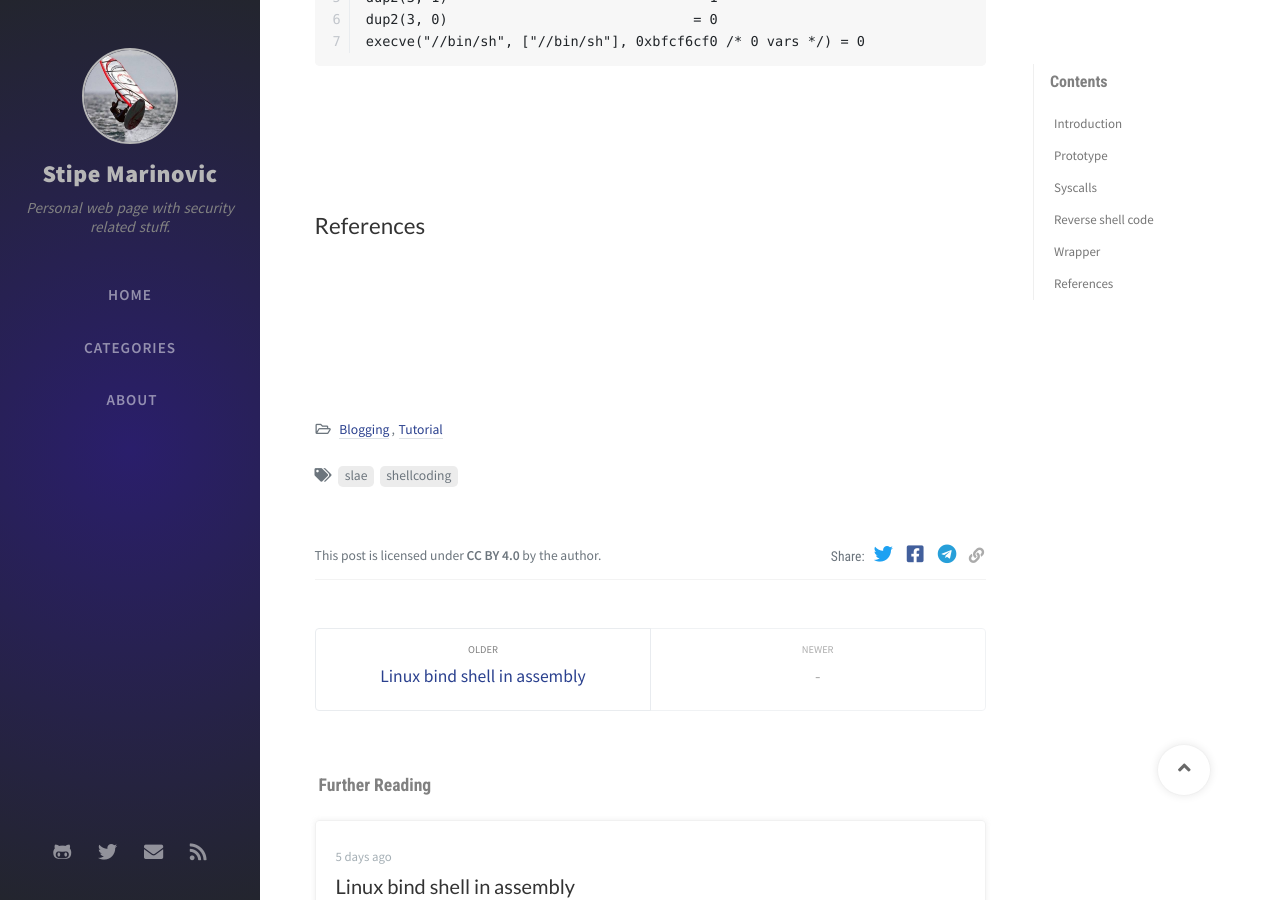
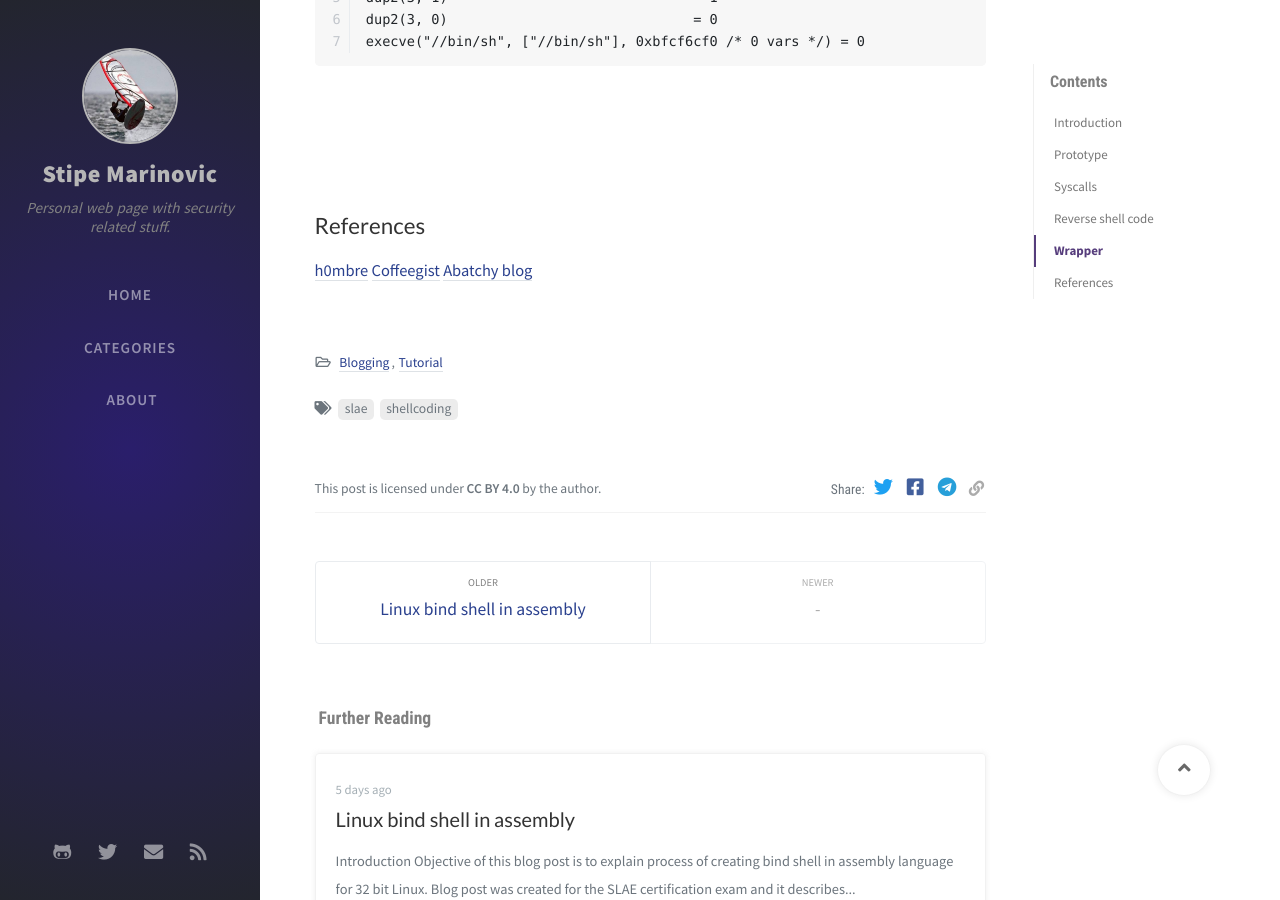
Before and after one commit to smarinovic/smarinovic.github.io, a Jekyll site: the page built from _posts/2020-05-25-SLAE-exam-assignment-02.md, in a window 1280 px wide and 900 px high, scrolled down 11632 px. Built offline with Jekyll 4.4.1, drawn with Linux system fonts in a browser that asks for light colours; nearby versions of some CDN libraries; comment, search, counter and statistics services are not loaded.

Commit message:
Added references

```diff
--- a/_posts/2020-05-25-SLAE-exam-assignment-02.md
+++ b/_posts/2020-05-25-SLAE-exam-assignment-02.md
@@ -443,6 +443,7 @@
 ![wrapper test](https://smarinovic.github.io/assets/img/slae_00013.png)
 
 ## References ##
-![h0mbre](https://h0mbre.github.io/)
-![Coffeegist](https://coffeegist.com/)
-![Abatchy blog](https://www.abatchy.com/)
+
+[h0mbre](https://h0mbre.github.io/)
+[Coffeegist](https://coffeegist.com/)
+[Abatchy blog](https://www.abatchy.com/)
```
Also changed, not shown: _posts/2020-05-23-SLAE-exam-assignment-01.md (+3 -3 lines).
